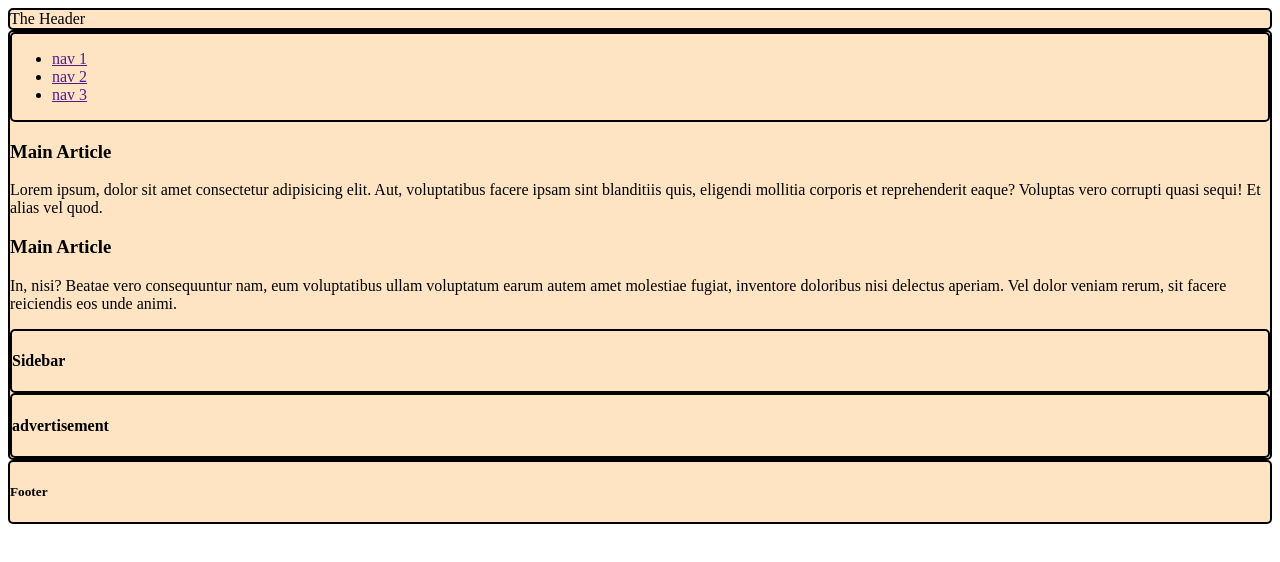
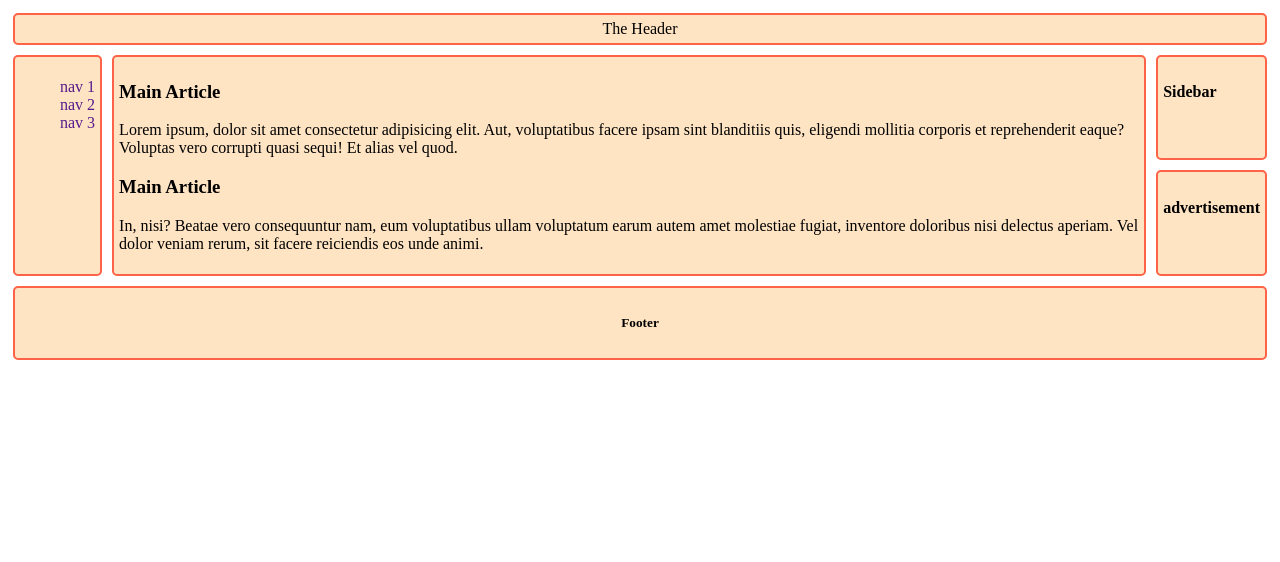
Before and after one commit to moshiur-rahman-mirage/1307practice, a plain HTML site: page glout.html in a window 1280 px wide. Drawn offline with Linux system fonts and the light colour scheme.

Commit message:
learned an awesome trick using grid layout. feeling great.

```diff
--- a/glout.css
+++ b/glout.css
@@ -1,5 +1,53 @@
-.header ,.nav ,.main, .sidebar, .advertisement, .footer {
+.header ,.nav ,.main, .sidebar, .adv, .footer {
     background-color: bisque;
-    border: 2px solid black;
+    border: 2px solid tomato;
     border-radius: 5px;
+    padding: 5px;
+    margin: 5px;
 }
+
+.header{
+    grid-area: header;
+    text-align: center;
+}
+
+.nav{
+    grid-area: nav;
+    /* width:100% */
+
+}
+
+.nav>ul{
+    list-style-type: none;
+}
+.nav>ul>li a{
+    text-decoration: none;
+    text-align: center;
+}
+
+.main{
+    grid-area: main;
+}
+
+.sidebar{
+    grid-area: sidebar;
+}
+.adv{
+    grid-area: adv;
+}
+
+.footer{
+    grid-area: footer;
+    text-align: center;
+}
+
+.container{
+
+    display: grid;
+    grid-template-areas:
+    "header header header header"
+    "nav main main sidebar"
+    "nav main main adv"
+    "footer footer footer footer"
+    ;
+}
--- a/glout.html
+++ b/glout.html
@@ -6,9 +6,9 @@
     <link rel="stylesheet" href="glout.css">
     <title>Document</title>
 </head>
-<body>
+<body class="container">
         <header class="header">The Header</header>
-        <main class="main">
+
             <nav class="nav">
                 <ul>
                     <li><a href="">nav 1</a></li>
@@ -16,6 +16,7 @@
                     <li><a href="">nav 3</a></li>
                 </ul>
             </nav>
+        <main class="main">
             <article class="article">
                 <h3>Main Article</h3>
                 <p>Lorem ipsum, dolor sit amet consectetur adipisicing elit. Aut, voluptatibus facere ipsam sint blanditiis quis, eligendi mollitia corporis et reprehenderit eaque? Voluptas vero corrupti quasi sequi! Et alias vel quod.</p>
@@ -24,16 +25,15 @@
                 <h3>Main Article</h3>
                 <p>In, nisi? Beatae vero consequuntur nam, eum voluptatibus ullam voluptatum earum autem amet molestiae fugiat, inventore doloribus nisi delectus aperiam. Vel dolor veniam rerum, sit facere reiciendis eos unde animi.</p>
             </article>
-
-            <aside>
+        </main>
                 <div class="sidebar">
                     <h4>Sidebar</h4>
                 </div>
-                <div class="advertisement">
+                <div class="adv">
                     <h4>advertisement</h4>
                 </div>
-            </aside>
-        </main>
+
+
         <footer class="footer">
             <h5>Footer</h5>
         </footer>
```
